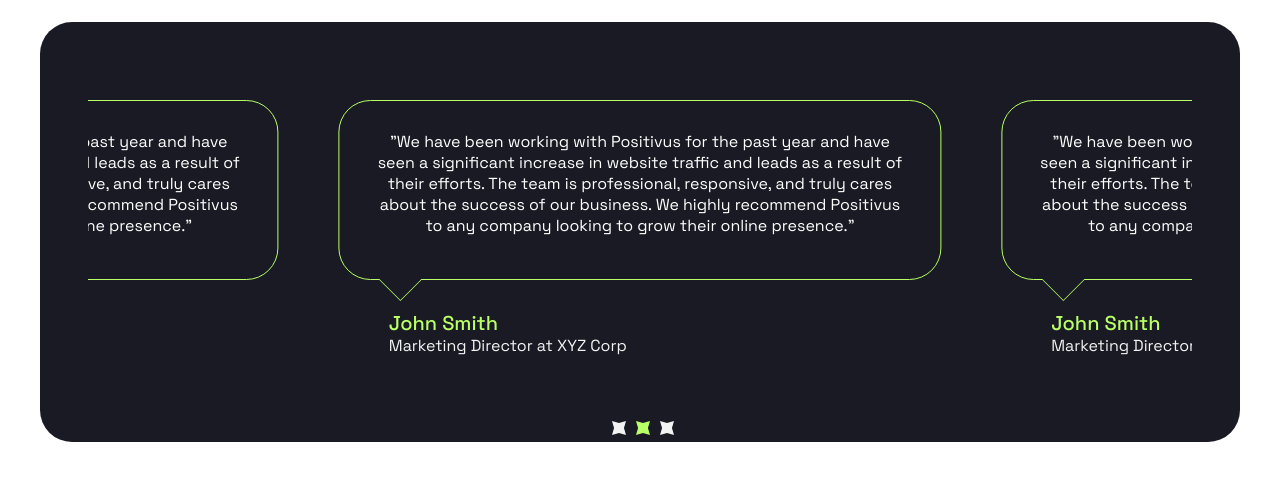
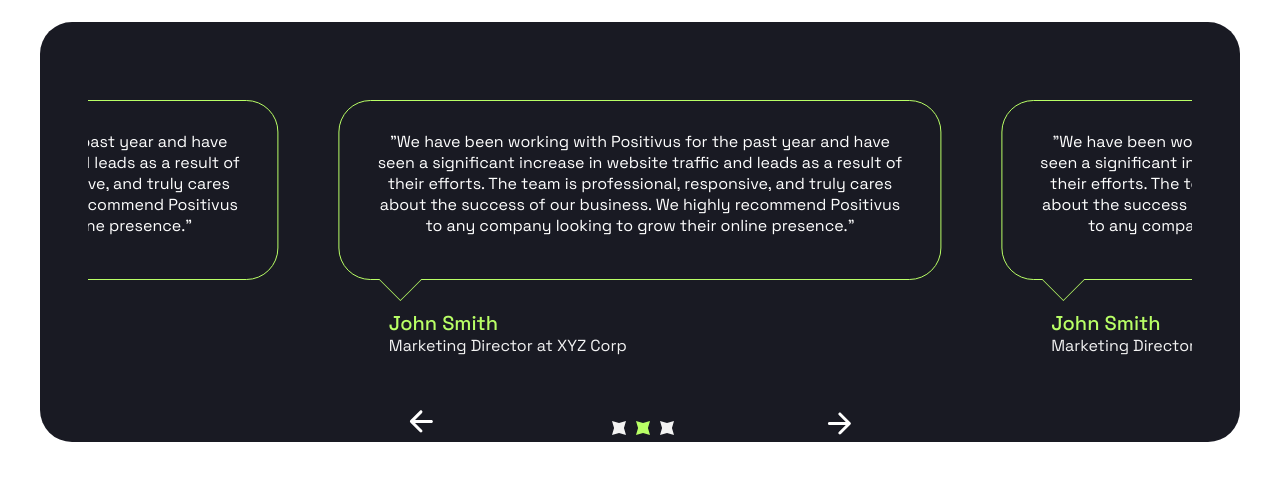
Before and after one commit to Mobeen68/positivus-ui, a React (Vite) app: page / in a window 1280 px wide. Shown: the part 4763-5243 px from the top of the page. Built offline with nearby package versions, Linux system fonts and the light colour scheme.

Commit message:
testimonials sections completed

```diff
--- a/src/components/testimonials/Testimonials.jsx
+++ b/src/components/testimonials/Testimonials.jsx
@@ -1,8 +1,16 @@
+import { useState } from "react";
 import Heading from "../common/Heading";
+import Arrow from "./components/Arrow";
 import Carousal from "./components/Carousal";
 import "./testimonials.css";
 
 const Testimonials = () => {
+  const [slideIndex, setSlideIndex] = useState(1);
+
+  const handleSlideChange = (index) => {
+    setSlideIndex(index);
+  };
+
   return (
     <div className="testimonials__container">
       <Heading
@@ -13,7 +21,49 @@
       />
 
       <div className="testimonials__content bg-secondary">
-        <Carousal />
+        <div
+          style={{
+            position: "relative",
+          }}
+        >
+          <Carousal
+            handleSlideChange={handleSlideChange}
+            slideIndex={slideIndex}
+          />
+          <div
+            style={{
+              position: "absolute",
+              // top: "50%",
+              left: "30%",
+              bottom: "0px",
+              transform: "translate(-40%, -40%)",
+              cursor: "pointer",
+            }}
+            onClick={() => slideIndex > 0 && handleSlideChange(slideIndex - 1)}
+          >
+            <Arrow isOpacity={slideIndex === 0 ? false : true} />
+          </div>
+          <div
+            style={{
+              position: "absolute",
+              // top: "50%",
+              // left: "10%",
+              bottom: "0px",
+              right: "30%",
+              transform: "translate(-40%, -50%)",
+              cursor: "pointer",
+            }}
+            onClick={() => handleSlideChange(slideIndex + 1)}
+          >
+            <div
+              style={{
+                transform: "rotate(180deg)",
+              }}
+            >
+              <Arrow isOpacity={true} />
+            </div>
+          </div>
+        </div>
       </div>
     </div>
   );
--- /dev/null
+++ b/src/components/testimonials/components/Arrow.jsx
@@ -0,0 +1,20 @@
+/* eslint-disable react/prop-types */
+const Arrow = ({ isOpacity }) => {
+  return (
+    <svg
+      width="24"
+      height="24"
+      viewBox="0 0 24 24"
+      fill="none"
+      xmlns="http://www.w3.org/2000/svg"
+    >
+      <path
+        d="M22 13.5C22.8284 13.5 23.5 12.8284 23.5 12C23.5 11.1716 22.8284 10.5 22 10.5L22 13.5ZM0.939341 10.9393C0.353554 11.5251 0.353554 12.4749 0.93934 13.0607L10.4853 22.6066C11.0711 23.1924 12.0208 23.1924 12.6066 22.6066C13.1924 22.0208 13.1924 21.0711 12.6066 20.4853L4.12132 12L12.6066 3.51472C13.1924 2.92893 13.1924 1.97918 12.6066 1.3934C12.0208 0.807611 11.0711 0.807611 10.4853 1.3934L0.939341 10.9393ZM22 10.5L2 10.5L2 13.5L22 13.5L22 10.5Z"
+        fill="white"
+        fillOpacity={isOpacity ? "1" : "0.3"}
+      />
+    </svg>
+  );
+};
+
+export default Arrow;
--- a/src/components/testimonials/components/Carousal.jsx
+++ b/src/components/testimonials/components/Carousal.jsx
@@ -1,3 +1,4 @@
+/* eslint-disable react/prop-types */
 /* eslint-disable no-unused-vars */
 // import { action } from "@storybook/addon-actions";
 
@@ -5,8 +6,9 @@
 
 import "react-responsive-carousel/lib/styles/carousel.min.css";
 import Star from "./Star";
+import { useState } from "react";
 
-const Carousal = () => {
+const Carousal = ({ handleSlideChange, slideIndex }) => {
   const indicatorStyles = {
     // background: "#fff",
     width: 8,
@@ -19,8 +21,9 @@
   return (
     <Carousel
       // ariaLabel="Item 2"
-      selectedItem={1}
+      selectedItem={slideIndex}
       centerMode
+      onChange={handleSlideChange}
       centerSlidePercentage={60}
       showThumbs={false}
       showStatus={false}
@@ -92,7 +95,7 @@
           </div>
         </div>
       </div>
-      <div>
+      <div aria-label="Item 3">
         <div className="carousal__item">
           <div className="carousal__item_box">
             &quot;We have been working with Positivus for the past year and have
```
